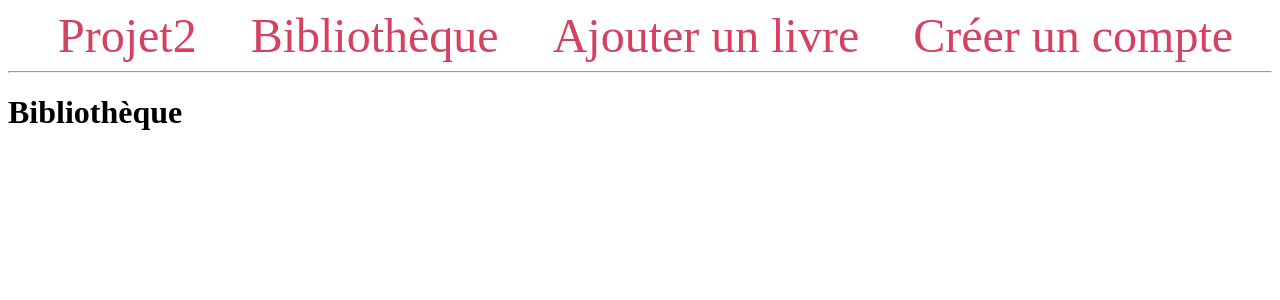
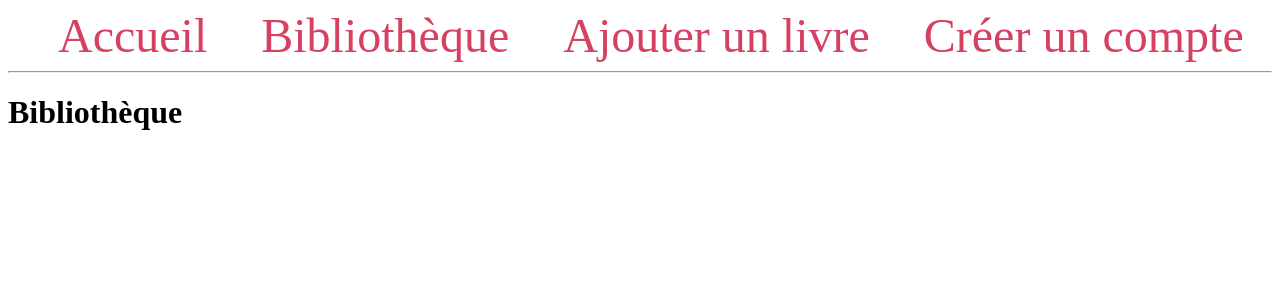
Before and after one commit to marc2541/ProjetExplo, a Flask app: a page that uses templates/base.html in a window 1280 px wide. Shown: the top 300 px of the page. Run offline with Flask 2, Linux system fonts and the light colour scheme; data that the repository does not hold is empty; some libraries are stand-ins or nearby versions.

Commit message:
Update mineur du site

```diff
--- a/static/css/style.css
+++ b/static/css/style.css
@@ -13,6 +13,6 @@ nav a {
 }
 
 .review {
-        margin-left: 50px;
-        font-size: 20px;
+    margin-left: 50px;
+    font-size: 20px;
 }
--- a/templates/base.html
+++ b/templates/base.html
@@ -11,7 +11,7 @@
 </head>
 <body>
     <nav>
-        <a href="{{ url_for('index') }}">Projet2</a>
+        <a href="{{ url_for('index') }}">Accueil</a>
         <a href="{{ url_for('bibliotheque') }}">Bibliothèque</a>
         <a href="{{ url_for('create') }}">Ajouter un livre</a>
         <a href="{{ url_for('creerCompte') }}">Créer un compte</a>
--- a/templates/bibliotheque.html
+++ b/templates/bibliotheque.html
@@ -8,7 +8,7 @@
             <i><p>({{ book[3] }} pages)</p></i>
             <p class='review'>{{ book[4] }}</p>
             <i><p>Ajouté {{ book[5] }}</p></i>
-            <button id="{{ book[0] }}" class="delete">Delete</button>
+            <button id="{{ book[0] }}" class="delete">Supprimer</button>
         </div>
     {% endfor %}
 
```
Also changed, not shown: static/js/function.js (+1 -32 lines), app.py (line endings or trailing spaces).
